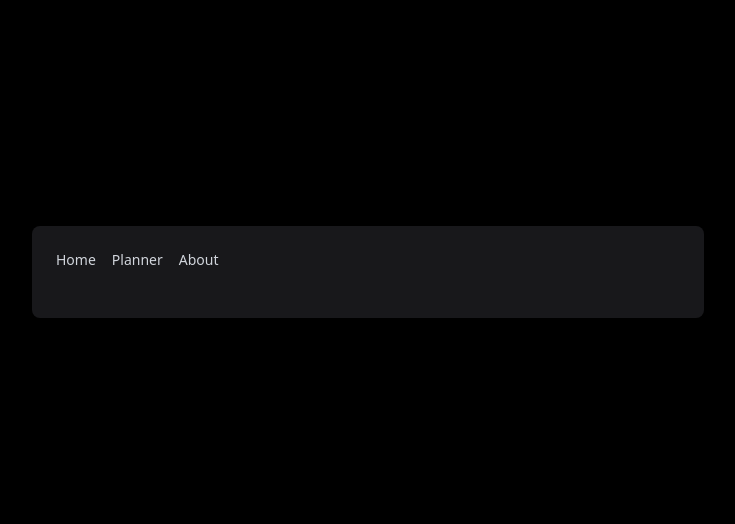
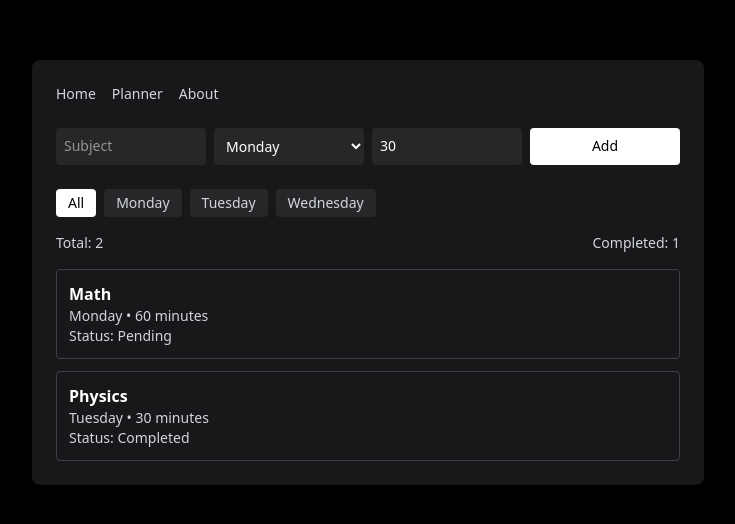
Before and after one commit to AmmarJamil23/MERN-projects, a React (Vite) app in the folder study-planner/: page /planner in a window 1280 px wide. Shown: the part 128-652 px from the top of the page, without its empty margins (272-1007 px from the left). Built offline with nearby package versions, Linux system fonts and the light colour scheme.

Commit message:
study planner complete

```diff
--- a/study-planner/src/pages/Planner.jsx
+++ b/study-planner/src/pages/Planner.jsx
@@ -21,13 +21,6 @@ function Planner() {
       day: "Tuesday",
       duration: 45,
       completed: true,
-    },
-    {
-      id:3,
-      subject: "Chemistry",
-      day: "Tuesday",
-      duration: 90,
-      completed: true
     }
   ]);
 
@@ -94,14 +87,8 @@ function Planner() {
     }
 
   }, [])
-
-  if (loading) {
 return (
-    <div>
-      <p className="text-gray-400 text-center">
-        Loading study sessions...
-      </p>
-      {/* Form */}
+  <div className="space-y-4">
     <SessionForm
       subject={subject}
       setSubject={setSubject}
@@ -112,7 +99,6 @@ function Planner() {
       onAdd={addSession}
     />
 
-      {/* Filters */}
     <div className="mb-4 flex gap-2">
       {["All", "Monday", "Tuesday", "Wednesday"].map((d) => (
         <button
@@ -129,13 +115,17 @@ function Planner() {
       ))}
     </div>
 
-      {/* Stats */}
-      <div className="flex justify-between mb-4 text-sm text-gray-300">
+    <div className="flex justify-between text-sm text-gray-300">
       <p>Total: {totalSessions}</p>
       <p>Completed: {completedSessions}</p>
     </div>
 
-      {/* List */}
+    {sessions.length === 0 && (
+      <p className="text-gray-500 text-sm">
+        No study sessions yet. Add one above.
+      </p>
+    )}
+
     <SessionList
       sessions={visibleSessions}
       onToggle={toggleCompleted}
@@ -143,6 +133,6 @@ function Planner() {
   </div>
 );
 }
-}
+
 
 export default Planner;
```
Lines whose indentation alone changed are shown as unchanged.
